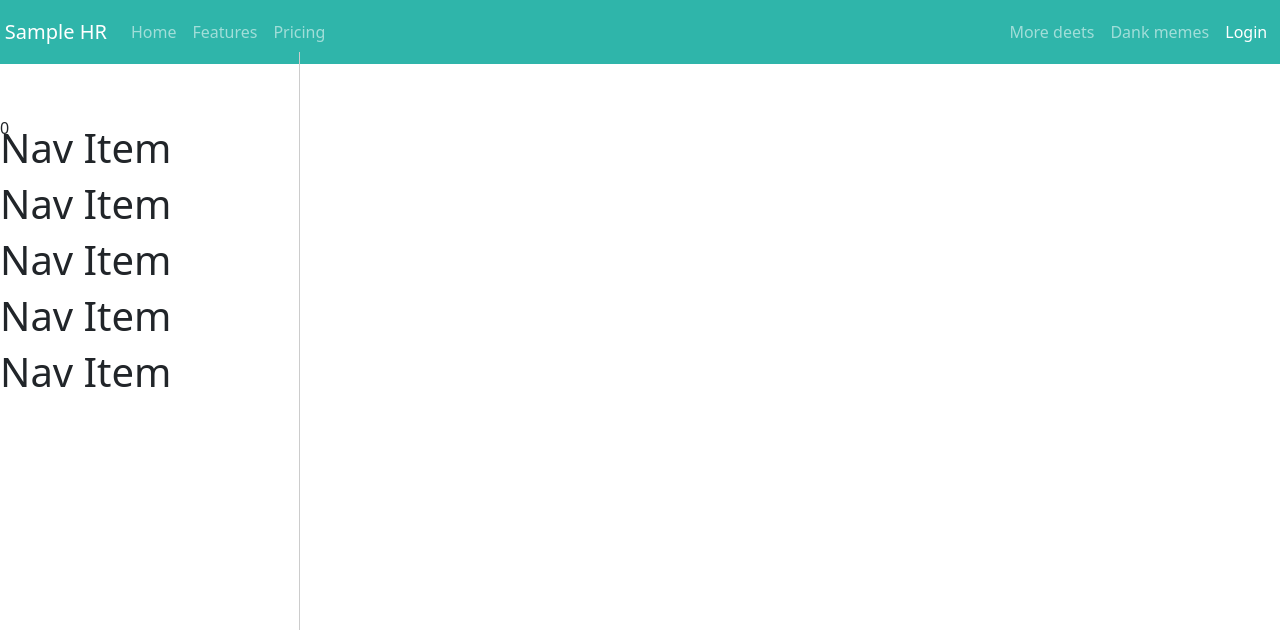
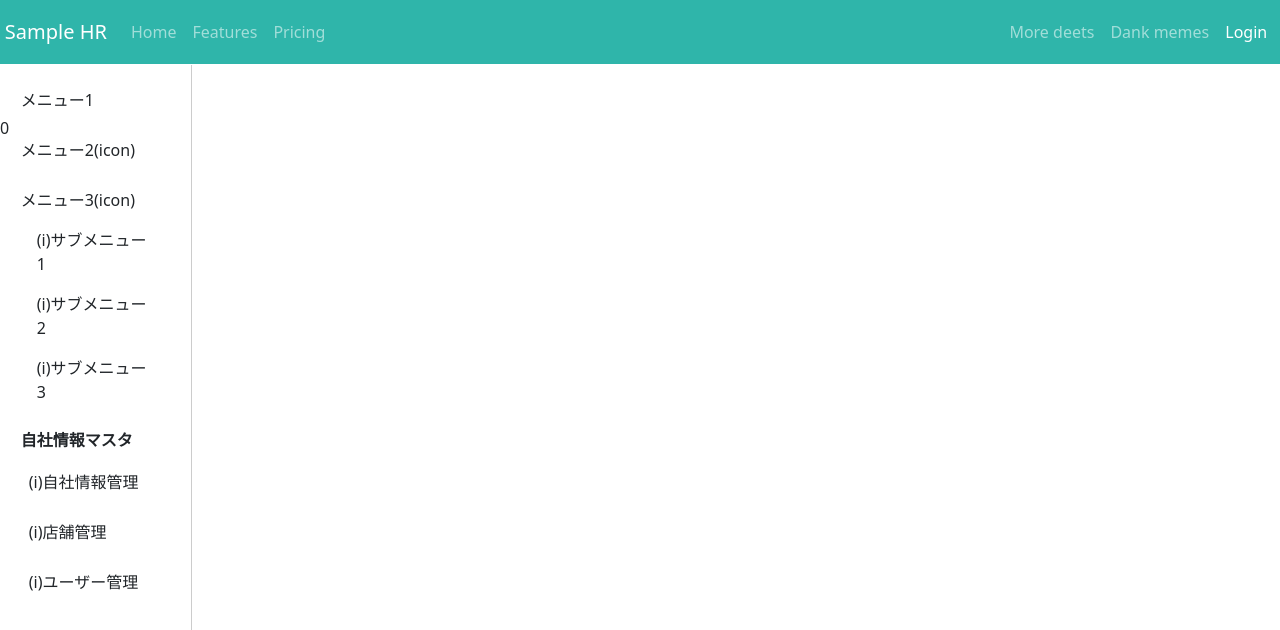
Before and after one commit to comu2e/next-spa, a Next.js app: page /users in a window 1280 px wide. Shown: the top 630 px of the page. Built offline with nearby package versions, Linux system fonts and the light colour scheme; no server answers.

Commit message:
update: sidebar のlayout の修正

```diff
--- a/src/assets/common.scss
+++ b/src/assets/common.scss
@@ -30,15 +30,15 @@ nav {
 
 .sidebar {
   position: fixed;
-  top: 52px;
+  top: 65px;
   left: 0;
   width: 15%;
   height: 100%;
   z-index: 100;
-  //padding-bottom: 52px;
+  padding-bottom: 52px;
   overflow: scroll;
   border-right: 1px solid #CCCCCC;
-  padding: 48px 0 0;
+  //padding: 48px 0 0;
 
   ul li.nav-item {
     margin-top: 10px;
--- a/src/components/_layouts/Layout.tsx
+++ b/src/components/_layouts/Layout.tsx
@@ -31,23 +31,12 @@ const Layout = ({ children, title = 'title' }) => {
           <Header/>
           }
 
-          <Container fluid>
           { !isLoginPage &&
-            <Sidebar width={300} height={"100vh"}>
-              <h1>Nav Item</h1>
-              <h1>Nav Item</h1>
-              <h1>Nav Item</h1>
-              <h1>Nav Item</h1>
-              <h1>Nav Item</h1>
-            </Sidebar>
+          <Sidebar />
           }
 
           <Container className="container-box">
             {children}
-              </Container>
-
-
-
           </Container>
 
           { !isLoginPage &
--- a/src/components/_partials/Sidebar.tsx
+++ b/src/components/_partials/Sidebar.tsx
@@ -6,40 +6,58 @@ import {useState} from "react";
  * Sidebar のコンポーネント
  * @constructor
  */
-const Sidebar = ({width, height, children}) => {
-  const [xPosition, setX] = React.useState(-width);
+const Sidebar = () => {
 
-  const toggleMenu = () => {
-    if (xPosition < 0) {
-      setX(0);
-    } else {
-      setX(-width);
-    }
-  };
-
-  React.useEffect(() => {
-    setX(0);
-  }, []);
   return (
       <>
-        <nav
-            className="sidebar"
-            style={{
-              transform: `translatex(${xPosition}px)`,
-              width: width,
-              minHeight: height
-            }}
-        >
-          <button
-              onClick={() => toggleMenu()}
-              className="toggle-menu"
-              style={{
-                transform: `translate(${width}px, 20vh)`
-              }}
-          ></button>
-          <div className="content">{children}</div>
+        <nav className="sidebar">
+          <ul className="nav flex-column accordion" id="nav_accordion">
+            <li className="nav-item">
+              <a className="nav-link" href="#">メニュー1</a>
+            </li>
+            <li className="nav-item">
+              <a className="nav-link collapsed" data-bs-toggle="collapse" data-bs-target="#menu_item1"
+                 aria-controls="menu_item2" aria-expanded="true" href="#">
+                メニュー2(icon)
+              </a>
+              <ul id="menu_item1" className="submenu collapse accordion-collapse" data-bs-parent="#nav_accordion">
+                <li><a className="nav-link" href="#">(i)サブメニュー1</a></li>
+                <li><a className="nav-link" href="#">(i)サブメニュー2</a></li>
+                <li><a className="nav-link" href="#">(i)サブメニュー3</a></li>
+              </ul>
+            </li>
+            <li className="nav-item">
+              <a className="nav-link" data-bs-toggle="collapse" data-bs-target="#menu_item2" aria-controls="menu_item2"
+                 aria-expanded="true" href="#">
+                メニュー3(icon)
+              </a>
+              <ul id="menu_item2" className="submenu collapse accordion-collapse show" data-bs-parent="#nav_accordion">
+                <li><a className="nav-link" href="#">(i)サブメニュー1</a></li>
+                <li><a className="nav-link" href="#">(i)サブメニュー2</a></li>
+                <li><a className="nav-link" href="#">(i)サブメニュー3</a></li>
+              </ul>
+            </li>
+          </ul>
+
+          <p className="fw-bold px-3 mt-3 mb-0">自社情報マスタ</p>
+          <ul className="nav flex-column mb-2">
+            <li className="nav-item ps-2">
+              <a className="nav-link" href="">
+                (i)自社情報管理
+              </a>
+            </li>
+            <li className="nav-item ps-2">
+              <a className="nav-link" href="">
+                (i)店舗管理
+              </a>
+            </li>
+            <li className="nav-item ps-2">
+              <a className="nav-link" href="">
+                (i)ユーザー管理
+              </a>
+            </li>
+          </ul>
         </nav>
-
 
         {/*<Offcanvas show={show} onHide={handleClose}>*/}
         {/*  <Offcanvas.Header closeButton>*/}
```
Lines whose indentation alone changed are shown as unchanged.
